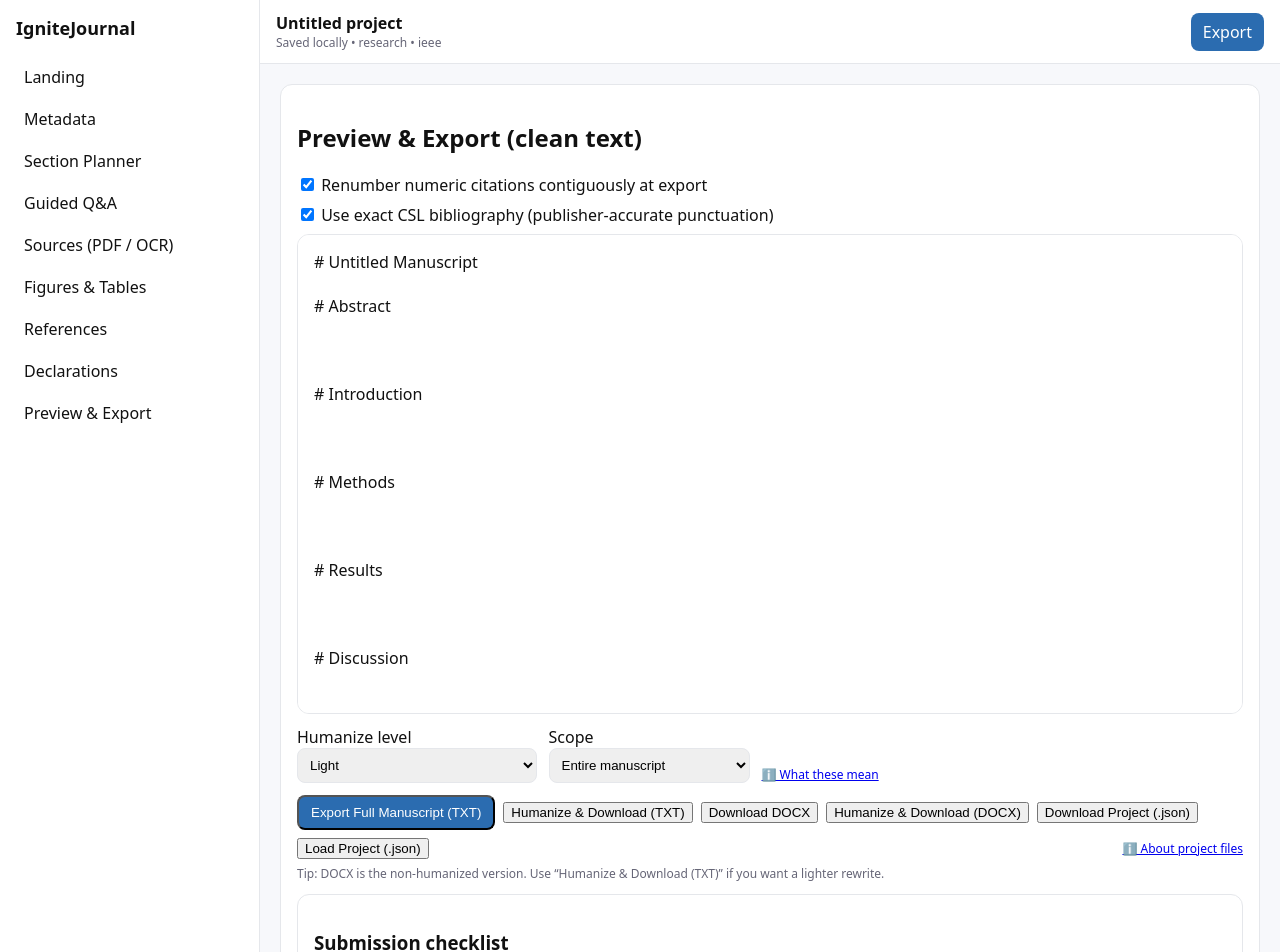
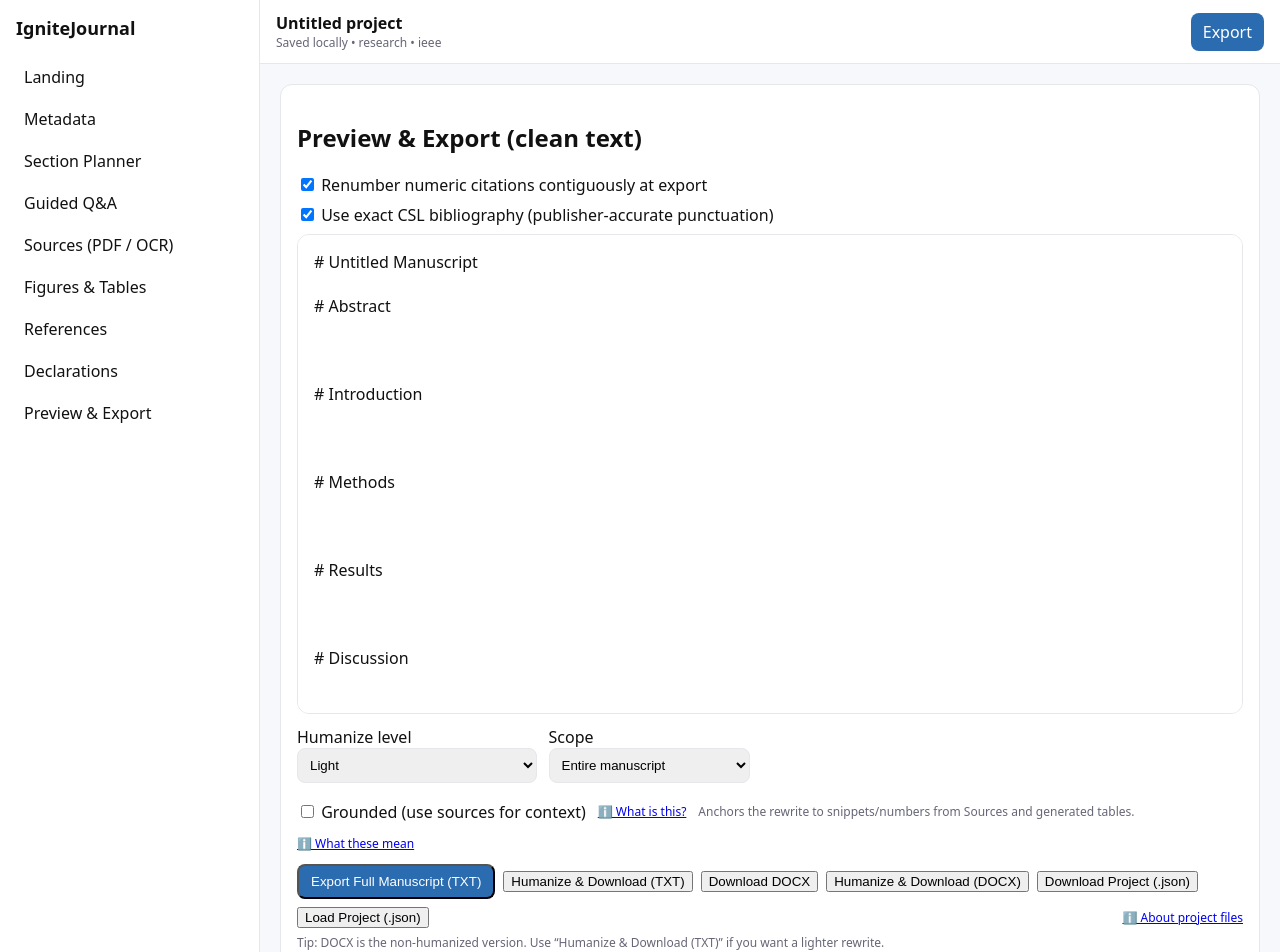
Before and after one commit to Zux12/JournalAI, a React (Vite) app: page /preview in a window 1280 px wide. Shown: the top 952 px of the page. Built offline with nearby package versions, Linux system fonts and the light colour scheme.

Commit message:
Update Preview.jsx

```diff
--- a/src/features/preview/Preview.jsx
+++ b/src/features/preview/Preview.jsx
@@ -7,6 +7,8 @@ import { collectFigureTableMaps, applyFigTabTokens, buildLists } from '../../lib
 import { formatCSLBibliography } from '../../lib/csl.js';
 
 const NUMERIC = new Set(['ieee','vancouver','ama','nature','acm','acs']);
+
+
 
 
 
@@ -21,6 +23,8 @@ export default function Preview(){
   const [useCSL, setUseCSL] = React.useState(true);
   const [hzBusy, setHzBusy] = React.useState(false);
   const [hzMode, setHzMode] = React.useState('light'); // light|medium
+  const [groundedMode, setGroundedMode] = React.useState(false); // Grounded (use sources) toggle
+  const [showGroundedHelp, setShowGroundedHelp] = React.useState(false);
   const order = project.planner.sections || [];
   const [humanizeLevel, setHumanizeLevel] = React.useState('light'); // 'proofread'|'light'|'medium'|'heavy'|'extreme'|'ultra'
 const [scope, setScope] = React.useState('entire');                // 'entire'|'selected'|'abstract'|'intro-discussion'|'conclusion'
@@ -338,10 +342,13 @@ let ok = false;
 let reason = '';
 
 try{
+const ctx = groundedMode ? buildGroundingContextForSection(sec.name) : '';
 const { data } = await axios.post('/api/ai/humanize', {
   text: `# ${sec.name}\n\n${prot.text}`,
-    level: humanizeLevel
+  level: humanizeLevel,
+  context: ctx
 });
+
   const raw = (data && typeof data.text==='string')
     ? data.text.replace(/^#\s*[^ \n]+\s*\n+/, '')
     : original;
@@ -529,10 +536,13 @@ let ok = false;
 let reason = '';
 
 try{
+const ctx = groundedMode ? buildGroundingContextForSection(sec.name) : '';
 const { data } = await axios.post('/api/ai/humanize', {
   text: `# ${sec.name}\n\n${prot.text}`,
-    level: humanizeLevel
+  level: humanizeLevel,
+  context: ctx
 });
+
   const raw = (data && typeof data.text==='string')
     ? data.text.replace(/^#\s*[^ \n]+\s*\n+/, '')
     : original;
@@ -892,6 +902,38 @@ async function handleProjectUpload(evt){
 }
 
 
+function buildGroundingContextForSection(sectionName){
+  // Pull text from Sources and (optionally) generated tables to anchor the rewrite
+  const chunks = [];
+
+  // 1) Sources text (trimmed)
+  (project.sources || []).forEach(s => {
+    if (s?.text) {
+      // take the first ~400 chars of each source to keep it small
+      chunks.push(String(s.text).slice(0, 400));
+    }
+  });
+
+  // 2) Generated table previews (a few rows) to inject concrete numbers
+  (project.generatedTableProposals || []).forEach(t => {
+    if (t?.columns && t?.rows && t.rows.length) {
+      const header = `Table: ${t.title || t.id}`;
+      const firstRow = t.rows[0].join(' | ');
+      chunks.push(`${header}\n${(t.columns || []).join(' | ')}\n${firstRow}`);
+    }
+  });
+
+  // 3) Current section’s own draft (a small excerpt) to keep local coherence
+  const sId = (project.planner?.sections || []).find(x => x.name === sectionName)?.id;
+  if (sId) {
+    const local = (project.sections?.[sId]?.draft || '').slice(0, 300);
+    if (local) chunks.push(local);
+  }
+
+  // Keep total under ~2k chars
+  const joined = chunks.join('\n---\n').slice(0, 2000);
+  return joined;
+}
 
 
 
@@ -941,6 +983,32 @@ async function handleProjectUpload(evt){
       <option value="conclusion">Conclusion only</option>
     </select>
   </div>
+
+<div style={{display:'flex', gap:12, alignItems:'center', marginTop:6, flexWrap:'wrap'}}>
+  <label>
+    <input
+      type="checkbox"
+      checked={groundedMode}
+      onChange={e=>setGroundedMode(e.target.checked)}
+    />
+    {' '}Grounded (use sources for context)
+  </label>
+  <a
+    href="#"
+    onClick={(e)=>{ e.preventDefault(); setShowGroundedHelp(true); }}
+    style={{fontSize:12}}
+    title="What is Grounded mode?"
+  >
+    ℹ️ What is this?
+  </a>
+  <span style={{fontSize:12, color:'#667'}}>
+    Anchors the rewrite to snippets/numbers from Sources and generated tables.
+  </span>
+</div>
+
+
+
+
   {scope === 'selected' && (
     <div>
       <label>Pick sections</label>
@@ -1058,6 +1126,39 @@ async function handleProjectUpload(evt){
 )}
 
 
+{showGroundedHelp && (
+  <div style={{
+    position:'fixed', inset:0, background:'rgba(0,0,0,0.35)',
+    display:'flex', alignItems:'center', justifyContent:'center', zIndex:120
+  }}>
+    <div className="card" style={{width:'min(720px, 92vw)'}}>
+      <h3>Grounded (use sources for context)</h3>
+      <div style={{fontSize:14, color:'#111', lineHeight:1.45}}>
+        <p><strong>What it does:</strong> Passes short evidence snippets (from your uploaded PDFs and generated tables) to the editor so rewrites stay <em>anchored</em> to real numbers, units, and terminology.</p>
+        <ul style={{margin:'6px 0 8px 18px'}}>
+          <li>Prefers wording tied to <strong>Snippets &amp; Tables</strong> (e.g., means, CIs, p-values, instrument names).</li>
+          <li>Keeps <strong>citations</strong>, <strong>{'{fig:}/{tab:'}</strong> tokens, and <strong>numbers/units</strong> intact (they’re protected and post-checked).</li>
+          <li>Outputs the same section structure; only connective prose is improved.</li>
+        </ul>
+        <p><strong>What it does not do:</strong></p>
+        <ul style={{margin:'6px 0 8px 18px'}}>
+          <li>Does not invent results or citations.</li>
+          <li>Does not insert new tokens or move existing ones.</li>
+          <li>Does not copy long passages from sources (snippets are short and for context only).</li>
+        </ul>
+        <p><strong>When to use:</strong> Results/Discussion or any paragraph that should include concrete values and domain-specific phrasing.</p>
+        <p style={{color:'#667', marginTop:6}}>
+          Note: If you have few or no Sources/Tables, Grounded mode still works, but its effect is smaller because there’s less evidence to anchor.
+        </p>
+      </div>
+      <div style={{display:'flex', gap:8, justifyContent:'flex-end', marginTop:12}}>
+        <button onClick={()=>setShowGroundedHelp(false)}>Close</button>
+      </div>
+    </div>
+  </div>
+)}
+
+
 
 
 {hmOpen && (
```
Lines whose indentation alone changed are shown as unchanged.
